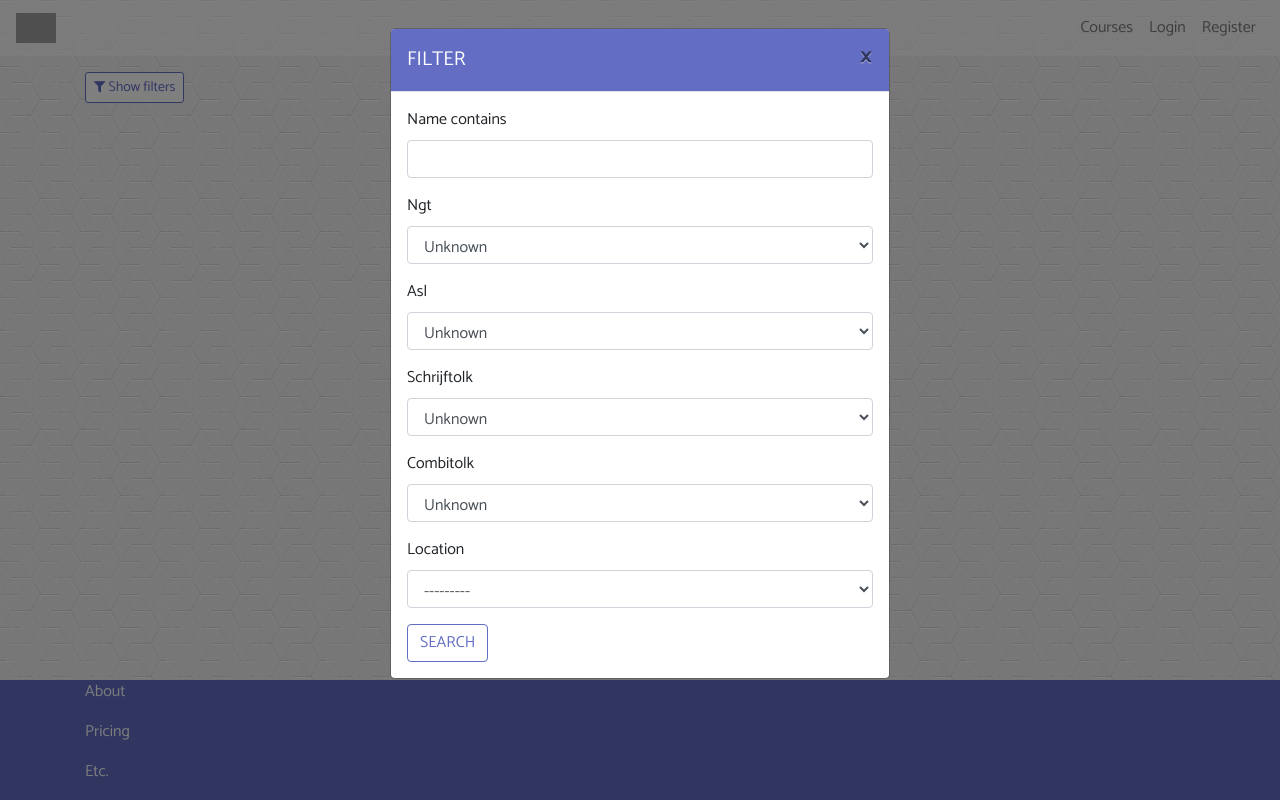
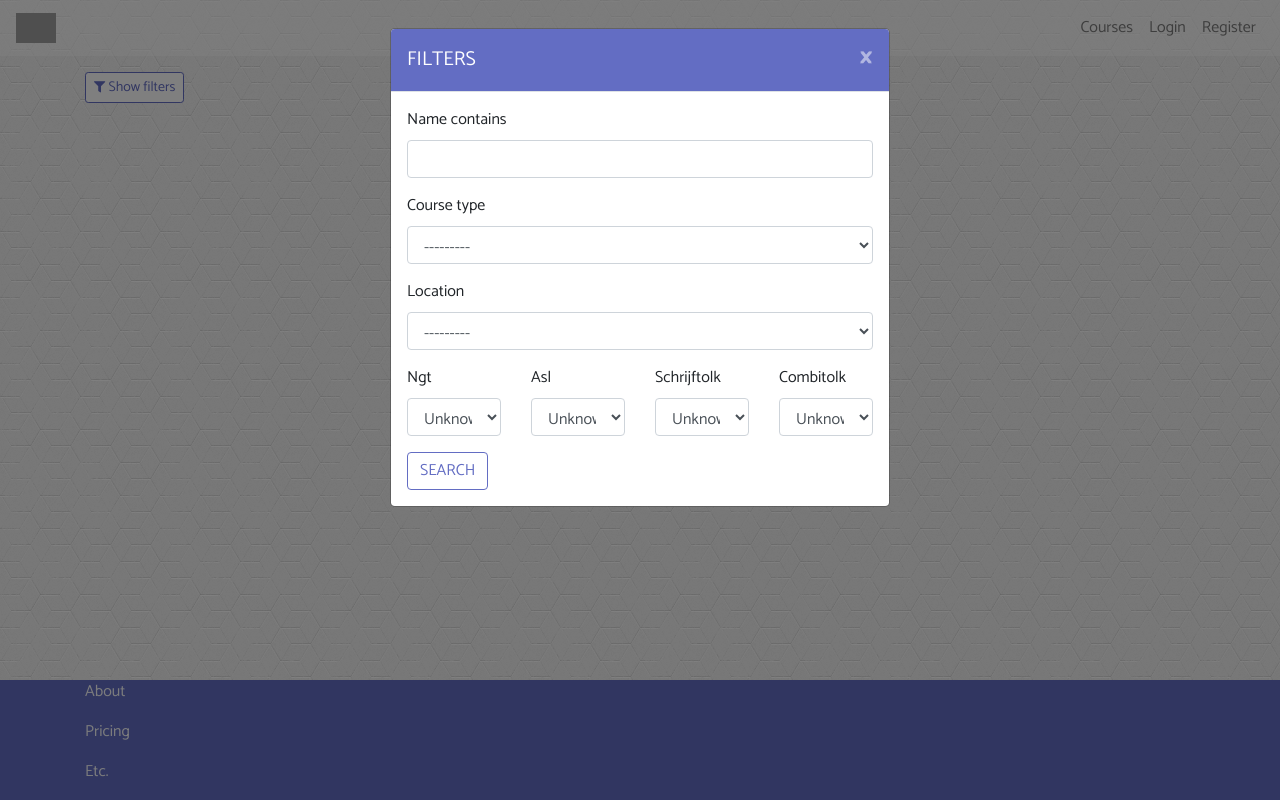
Before and after one commit to jdl208/trainingshub, a Django app: page /courses/ in a window 1280 px wide, after a click on "Show filters". Run offline with Django 3.2, Linux system fonts and the light colour scheme; data that the repository does not hold is empty; some libraries are stand-ins or nearby versions; grey boxes are pictures that could not be loaded.

Commit message:
changed filter fields and filter layout

```diff
--- a/courses/filters.py
+++ b/courses/filters.py
@@ -1,14 +1,15 @@
-import django_filters
+import django_filters as df
 from .models import Courses
 
 
-class CoursesFilter(django_filters.FilterSet):
-    name = django_filters.CharFilter(lookup_expr="icontains")
+class CoursesFilter(df.FilterSet):
+    name = df.CharFilter(lookup_expr="icontains")
 
     class Meta:
         model = Courses
         fields = [
             "name",
+            "course_type",
             "ngt",
             "asl",
             "schrijftolk",
--- a/courses/templates/courses/courses_list.html
+++ b/courses/templates/courses/courses_list.html
@@ -94,14 +94,31 @@
     <div class="modal-dialog" role="document">
         <div class="modal-content">
             <div class="modal-header bg-purple">
-                <h5 class="modal-title" id="exampleModalLabel">FILTER</h5>
-                <button type="button" class="close" data-dismiss="modal" aria-label="Close">
+                <h5 class="modal-title" id="exampleModalLabel">FILTERS</h5>
+                <button type="button" class="close text-white" data-dismiss="modal" aria-label="Close">
                     <span aria-hidden="true">&times;</span>
                 </button>
             </div>
             <div class="modal-body">
                 <form action="" method="get">
-                    {{ filter.form | crispy}}
+                    {{ filter.form.name | as_crispy_field }}
+                    {{ filter.form.course_type | as_crispy_field }}
+                    {{ filter.form.location | as_crispy_field }}
+                    <div class="row">
+                        <div class="col-md-3">
+                            {{ filter.form.ngt | as_crispy_field }}
+                        </div>
+                        <div class="col-md-3">
+                            {{ filter.form.asl | as_crispy_field }}
+                        </div>
+                        <div class="col-md-3">
+                            {{ filter.form.schrijftolk | as_crispy_field }}
+                        </div>
+                        <div class="col-md-3">
+                            {{ filter.form.combitolk | as_crispy_field }}
+                        </div>
+                    </div>
+
                     <button type="submit" class="btn btn-outline-purple">SEARCH</button>
                 </form>
             </div>
```
